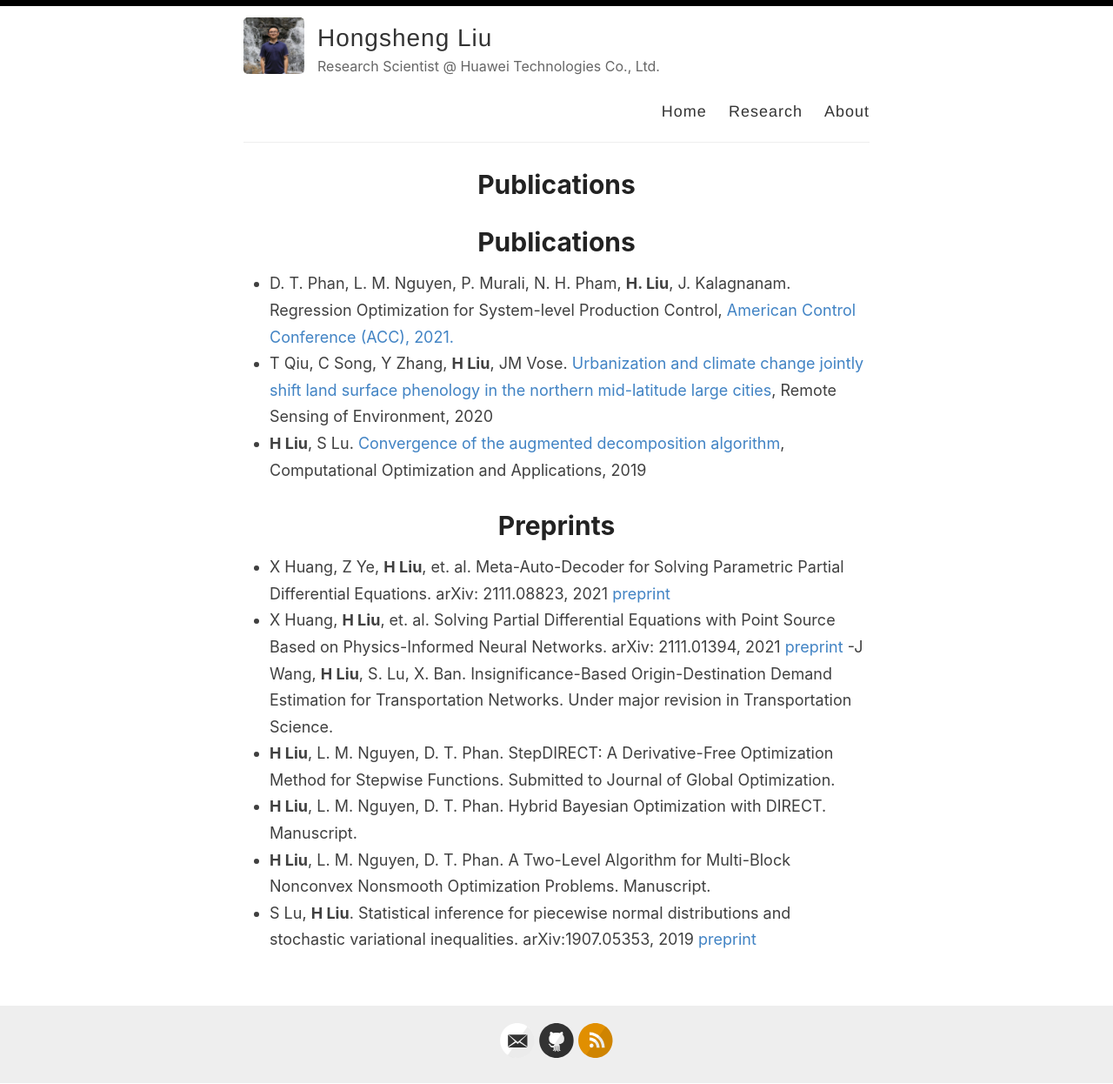
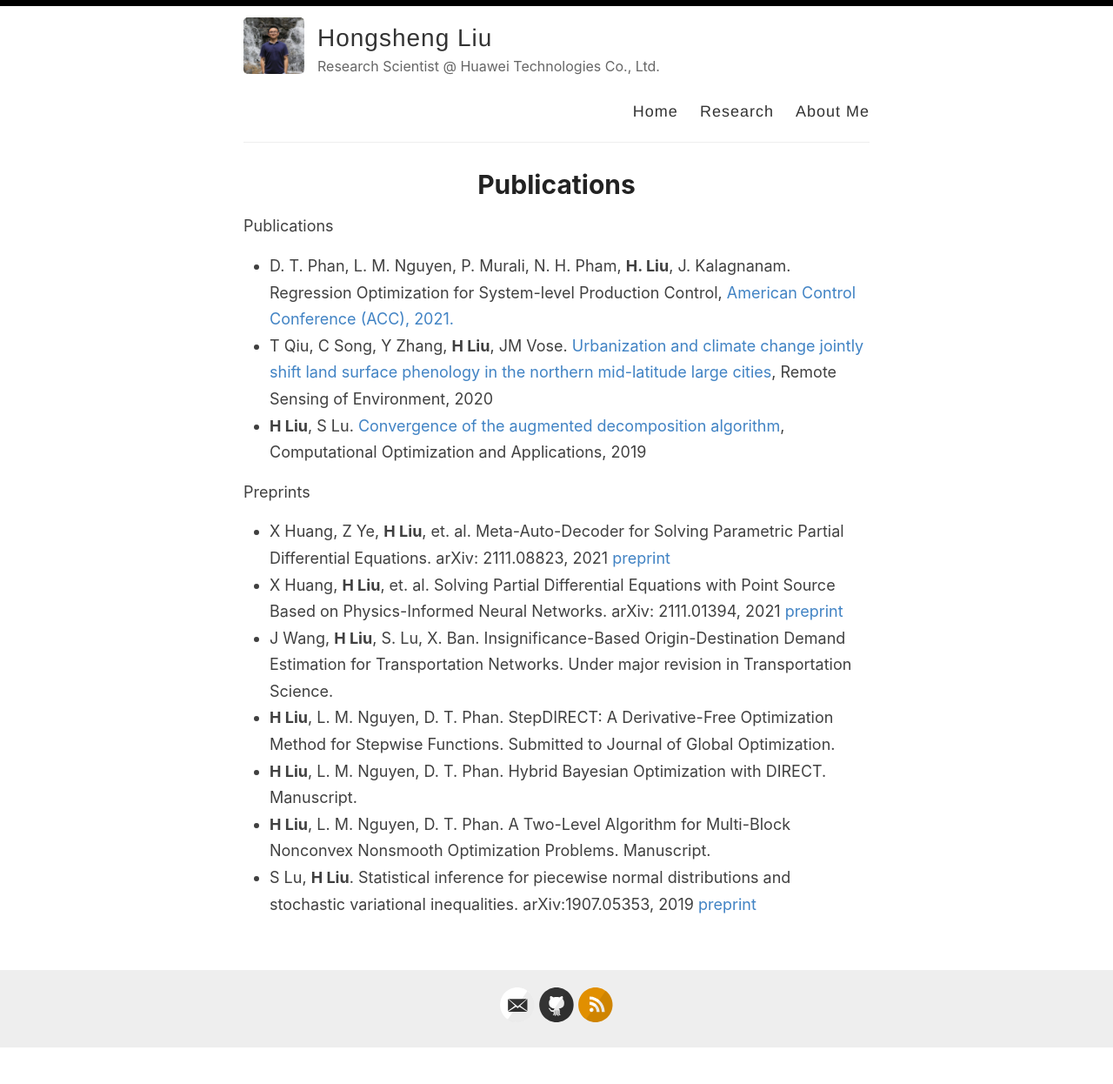
Before and after one commit to hsliuustc/hsliuustc.github.io, a Jekyll site: the page built from _pages/research.md, in a window 1280 px wide. Shown: the whole page at 87% size. Built offline with Jekyll 4.4.1, drawn with Linux system fonts in a browser that asks for light colours; after the commit the page ends 1205 px from its top, so only the background shows below that.

```diff
--- a/_layouts/default.html
+++ b/_layouts/default.html
@@ -30,7 +30,7 @@
             <nav>
               <a href="{{ site.baseurl }}/">Home</a>
               <a href="{{ site.baseurl }}/Research">Research</a>
-              <a href="{{ site.baseurl }}/about">About</a>
+              <a href="{{ site.baseurl }}/about">About Me</a>
             </nav>
           </header>
         </div>
--- a/_pages/research.md
+++ b/_pages/research.md
@@ -5,16 +5,16 @@ permalink: /Research/
 ---
 
 
-# Publications
+Publications
 - D. T. Phan, L. M. Nguyen, P. Murali, N. H. Pham, <strong>H. Liu</strong>, J. Kalagnanam. Regression Optimization for System-level Production Control, [American Control Conference (ACC),  2021.](https://acc2021.a2c2.org/)
 - T Qiu, C Song, Y Zhang, <strong>H Liu</strong>, JM Vose.  [Urbanization and climate change jointly shift land surface phenology in the northern mid-latitude large cities](https://www.sciencedirect.com/science/article/abs/pii/S0034425719304961), Remote Sensing of Environment, 2020
 - <strong>H Liu</strong>, S Lu. [Convergence of the augmented decomposition algorithm](https://link.springer.com/article/10.1007/s10589-018-0039-6), Computational Optimization and Applications, 2019
 
 
-# Preprints
+Preprints
 - X Huang, Z Ye, <strong>H Liu</strong>, et. al. Meta-Auto-Decoder for Solving Parametric Partial Differential Equations. arXiv: 2111.08823, 2021 [preprint](https://arxiv.org/pdf/2111.08823.pdf)
 - X Huang, <strong>H Liu</strong>, et. al. Solving Partial Differential Equations with Point Source Based on Physics-Informed Neural Networks. arXiv: 2111.01394, 2021 [preprint](https://arxiv.org/pdf/2111.01394.pdf)
--J Wang, <strong>H Liu</strong>, S. Lu, X. Ban. Insignificance-Based Origin-Destination Demand Estimation for Transportation Networks. Under major revision in Transportation Science.
+- J Wang, <strong>H Liu</strong>, S. Lu, X. Ban. Insignificance-Based Origin-Destination Demand Estimation for Transportation Networks. Under major revision in Transportation Science.
 - <strong>H Liu</strong>, L. M. Nguyen, D. T. Phan. StepDIRECT: A Derivative-Free Optimization Method for Stepwise Functions. Submitted to Journal of Global Optimization.
 - <strong>H Liu</strong>, L. M. Nguyen, D. T. Phan. Hybrid Bayesian Optimization with DIRECT. Manuscript.
 - <strong>H Liu</strong>, L. M. Nguyen, D. T. Phan. A Two-Level Algorithm for Multi-Block Nonconvex Nonsmooth Optimization Problems. Manuscript.
```
